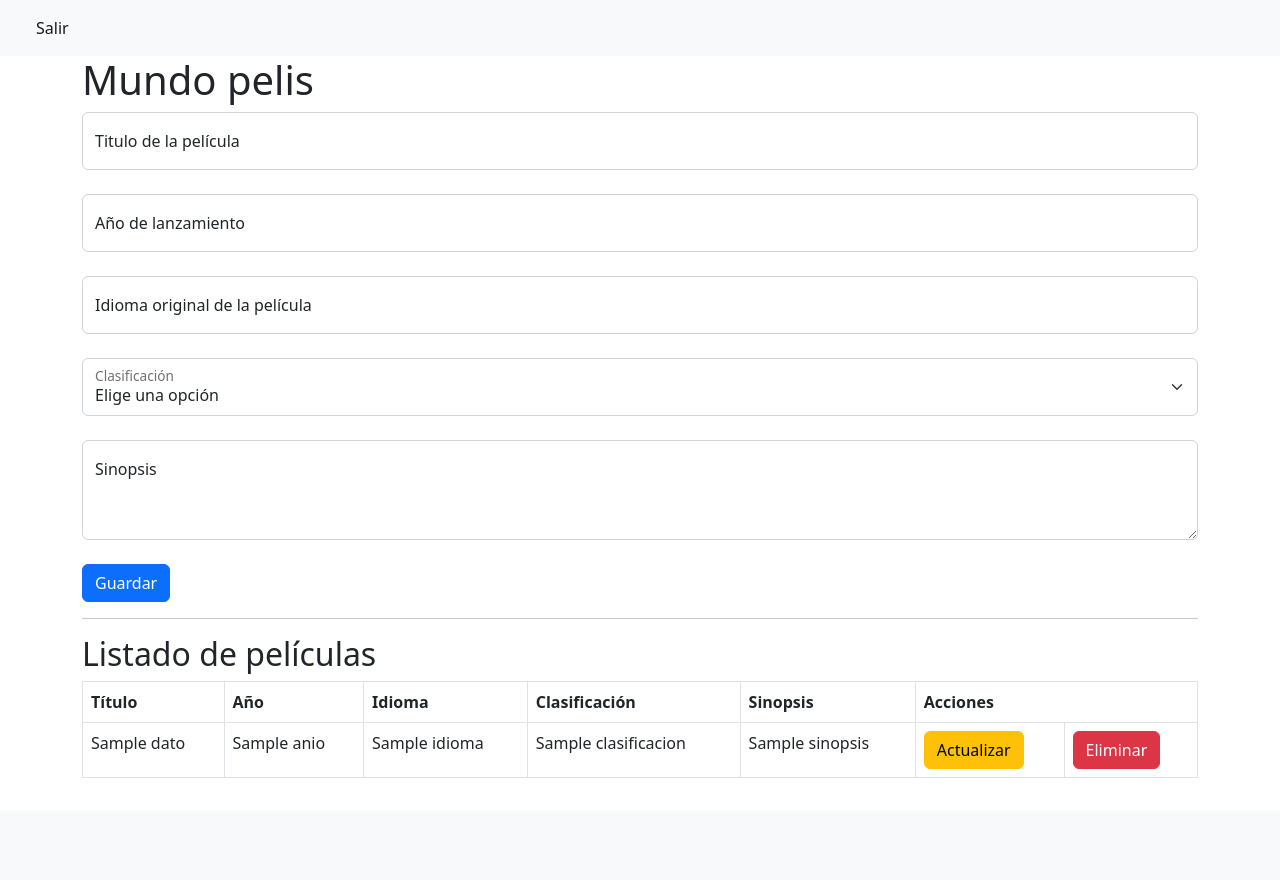
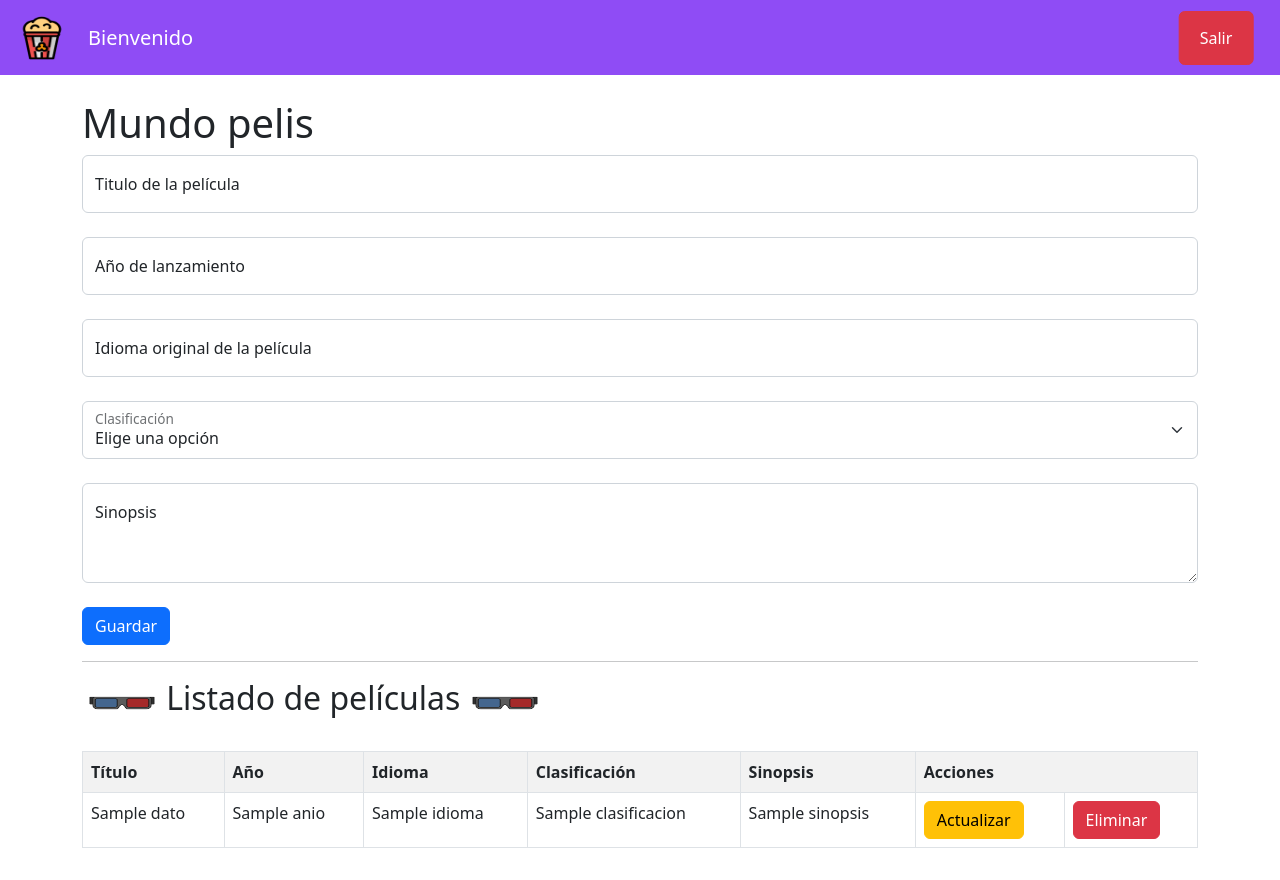
Before and after one commit to MAGR148/crud, a CodeIgniter 4 app: the page made by app/Views/inicio.php in a window 1280 px wide. Before the commit the page ends 778 px from the top, so only its background shows below. Run offline with PHP 8.4 and a stand-in for CodeIgniter, Linux system fonts and the light colour scheme; the template is opened without the code that fills it: most values are stand-ins (such as "Sample title", 1, 10 or a date in 2020); data that the repository does not hold is empty; some libraries are stand-ins or nearby versions.

Commit message:
Dando estilo al inicio del sistema

```diff
--- a/app/Views/inicio.php
+++ b/app/Views/inicio.php
@@ -8,21 +8,24 @@
   </head>
   <body>
 
-    <nav class="navbar navbar-expand-lg bg-light">
+    <nav class="navbar navbar-expand-lg" style="background-color: #8F4CF5 ;">
     <div class="container-fluid">
-        <a class="navbar-brand" href="<?php echo base_url().'/inicio'?>"><?php echo session('nombre'); ?></a>
+      <a class="navbar-brand" href="<?php echo base_url().'/inicio'?>">
+        <img src="<?php echo base_url('/images/palomitas.png')?>" alt="" width="60" height="48" class="d-inline-block align-text-top">
+      </a>
+        <a class="navbar-brand" style="color: white;" href="<?php echo base_url().'/inicio'?>">Bienvenido <?php echo session('nombre'); ?></a>
         <button class="navbar-toggler" type="button" data-bs-toggle="collapse" data-bs-target="#navbarSupportedContent" aria-controls="navbarSupportedContent" aria-expanded="false" aria-label="Toggle navigation">
         <span class="navbar-toggler-icon"></span>
         </button>
         <div class="collapse navbar-collapse" id="navbarSupportedContent">
-        <ul class="navbar-nav me-auto mb-2 mb-lg-0">
-            <li class="nav-item">
-            <a class="nav-link active" aria-current="page" href="<?php echo base_url('/salir') ?>">Salir</a>
-            </li>
-        </ul>
+          <ul class="navbar-nav me-auto mb-2 mb-lg-0" style="position: absolute;left: 95%; transform: translatex(-50%)">
+              <li class="nav-item">
+                <button class="btn btn-danger"><a class="nav-link active" style="color: white;" aria-current="page" href="<?php echo base_url('/salir') ?>">Salir</a></button>
+              </li>
+          </ul>
         </div>
     </div>
-    </nav>
+    </nav><br>
     <div class="container">
       <h1>Mundo pelis</h1>
       <div class="row">
@@ -61,11 +64,17 @@
         </div>
       </div>
       <hr>
-      <h2>Listado de películas</h2>
+      <a class="navbar-brand" >
+        <img src="<?php echo base_url('/images/3d.png')?>" alt="" width="80" height="48" class="d-inline-block align-text-top">
+      </a>
+      <h2 class="d-inline-block align-text-top">Listado de películas</h2>
+      <a class="navbar-brand" >
+        <img src="<?php echo base_url('/images/3d.png')?>" alt="" width="80" height="48" class="d-inline-block align-text-top">
+      </a><br><br>
       <div class="row">
         <div class="col-sm-12">
           <div class="table table-responsive">
-            <table class="table table-hover table-bordered">
+            <table class="table table-striped table-bordered">
               <tr>
                 <th>Título</th>
                 <th>Año</th>
```
